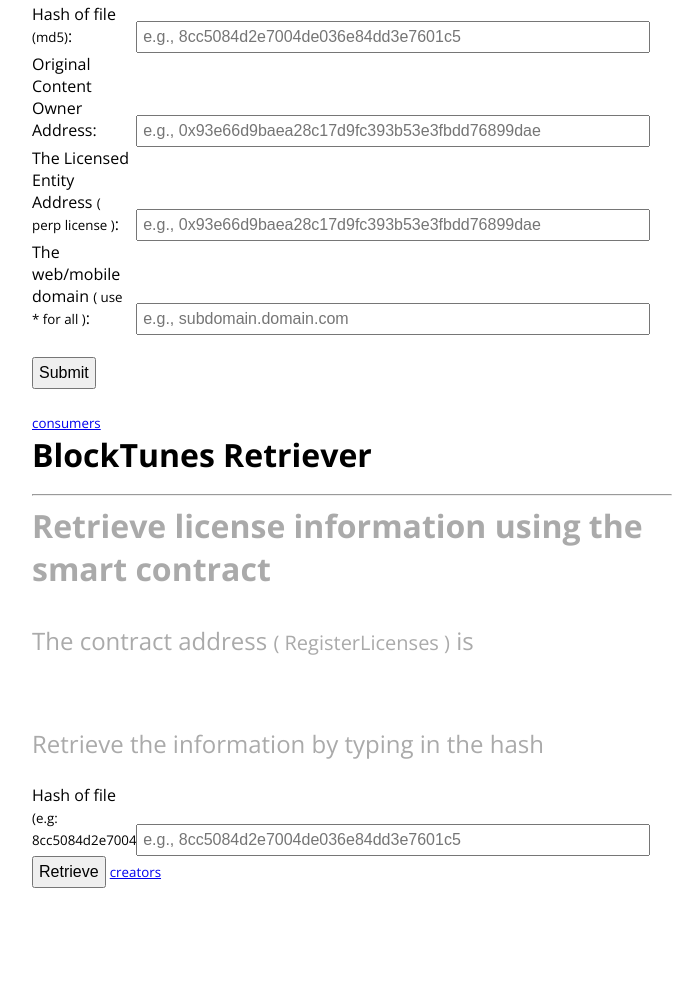
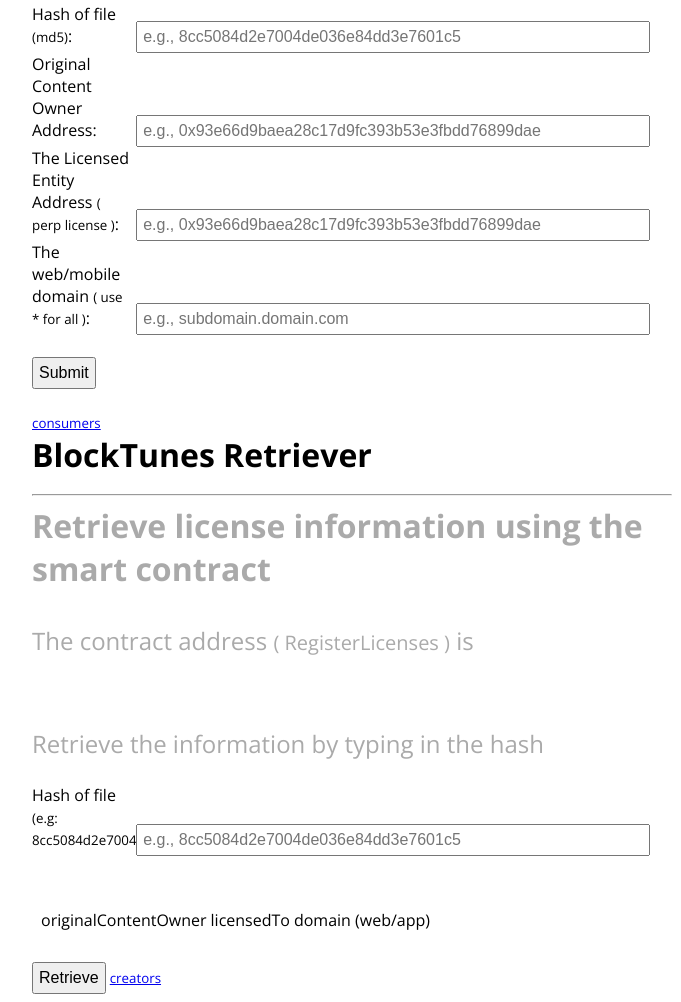
Before and after one commit to andysign/Blocktunes, a plain HTML site: page app/index.html in a window 1280 px wide. Shown: the part 746-1748 px from the top of the page, without its empty margins (288-969 px from the left). Before the commit the page ends 1642 px from the top, so only its background shows below. Drawn offline with nearby package versions, Linux system fonts and the light colour scheme; files that its build step writes are made by us from their sources; files whose address does not match are found by name.

Commit message:
Added table

```diff
--- a/app/index.html
+++ b/app/index.html
@@ -84,6 +84,22 @@
     <label for="content-hash-search">Hash of file <small>(e.g: 8cc5084d2e7004de036e84dd3e7601c5)</small>:</label>
     <input type="text" id="content-hash-search" placeholder="e.g., 8cc5084d2e7004de036e84dd3e7601c5"></input>
 
+    <br><br><br>
+
+    <table id="contant-hash-table" style="margin: 3px; padding: 3px;">
+      <thead>
+        <tr>
+          <td>originalContentOwner</td> <td>licensedTo</td> <td>domain (web/app)</td>
+        </tr>
+      </thead>
+      <tbody>
+        <!--tr-->
+          <!-- content -->
+        <!--/tr-->
+      </tbody>
+
+    </table>
+
     <br>
 
     <button id="send" onclick="retrieveLicenses()">Retrieve</button>
```
